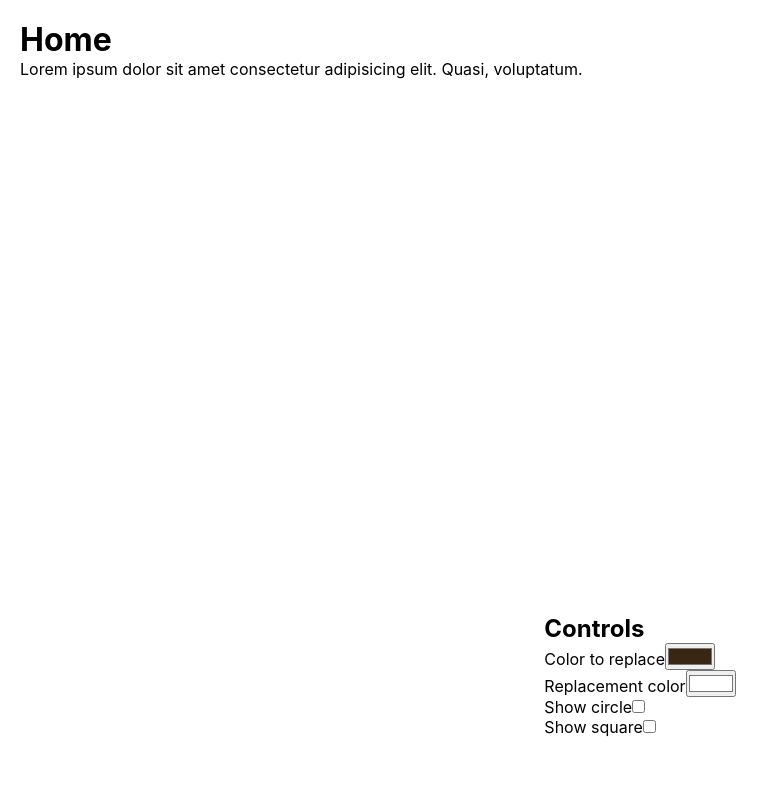
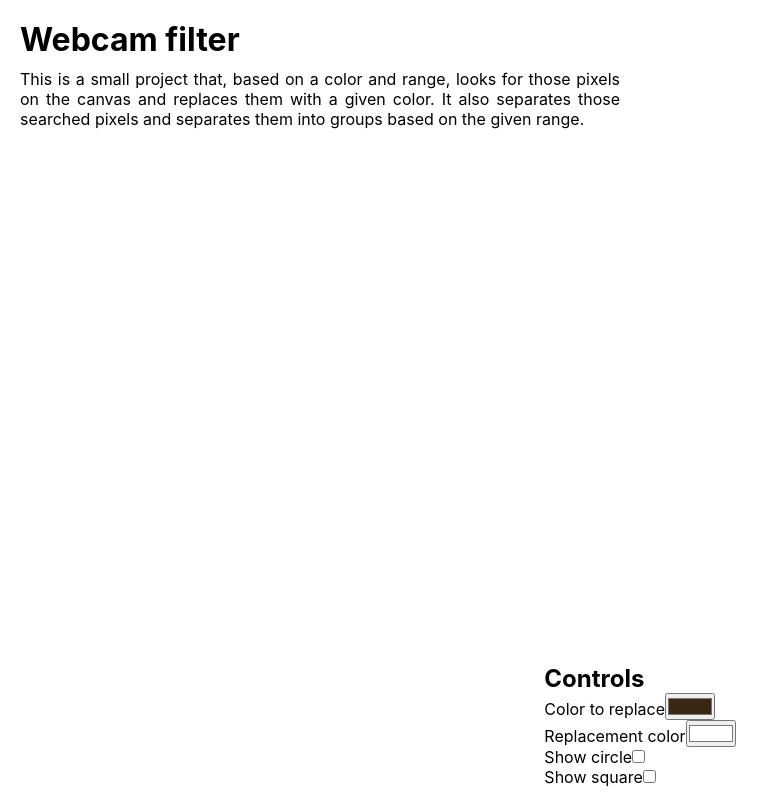
Before and after one commit to antonio-olvera-dev/webcam-filter, a React (Create React App) app: page / in a window 1280 px wide. Shown: the whole page, without its empty margins (0-779 px from the left). Built offline with nearby package versions, Linux system fonts and the light colour scheme; no server answers.

Commit message:
update Description

```diff
--- a/src/core/home/components/description/Description.css
+++ b/src/core/home/components/description/Description.css
@@ -0,0 +1,5 @@
+p{
+    text-align: justify;
+    margin-top: 10px;
+    max-width: 600px;
+}
--- a/src/core/home/components/description/Description.js
+++ b/src/core/home/components/description/Description.js
@@ -2,10 +2,9 @@ import './Description.css';
 export default function Description(props) {
     return (
         <div className='description'>
-            <h1>Home</h1>
+            <h1>Webcam filter</h1>
             <p>
-                Lorem ipsum dolor sit amet consectetur adipisicing elit. Quasi,
-                voluptatum.
+                This is a small project that, based on a color and range, looks for those pixels on the canvas and replaces them with a given color. It also separates those searched pixels and separates them into groups based on the given range.
             </p>
         </div>
     )
```
